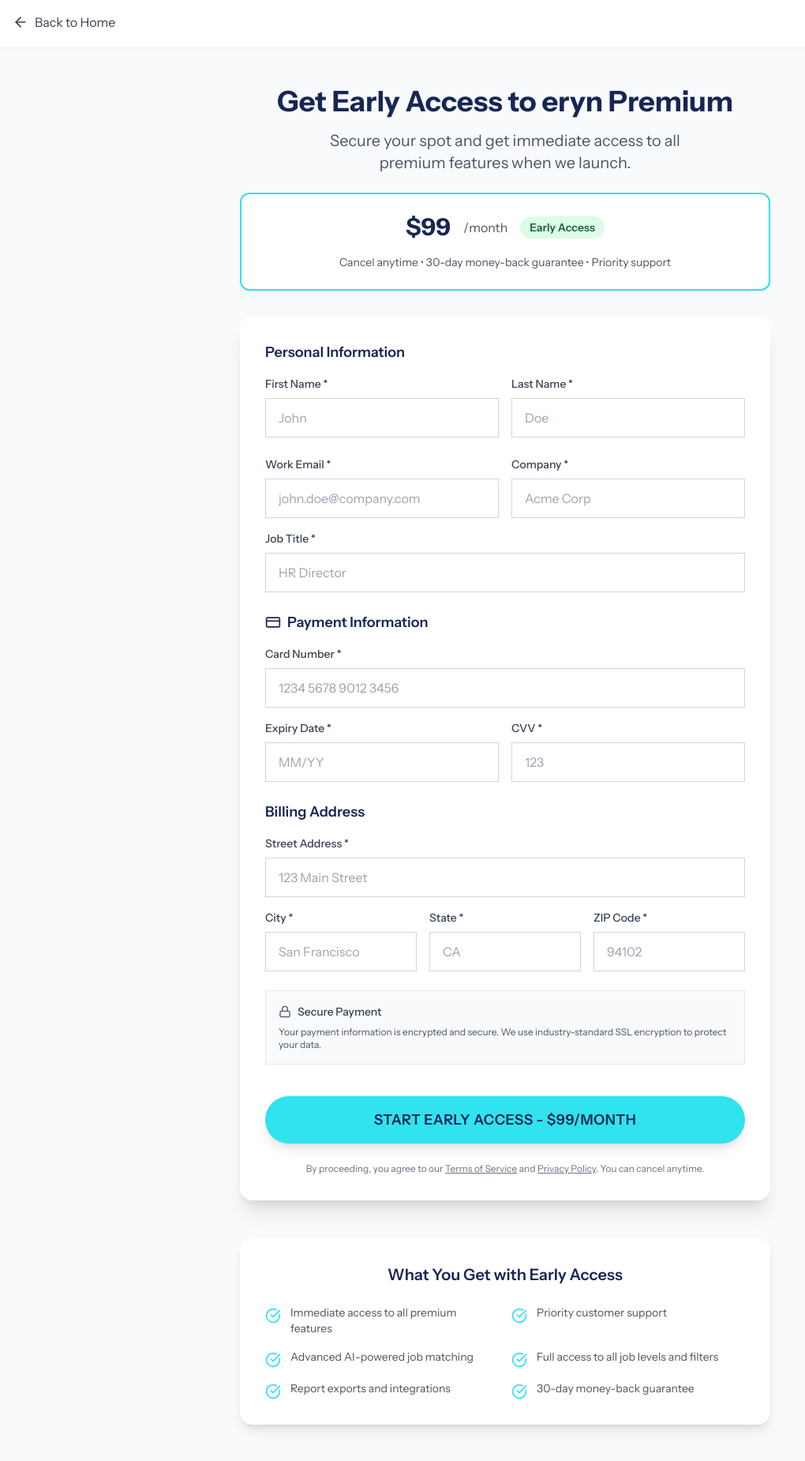
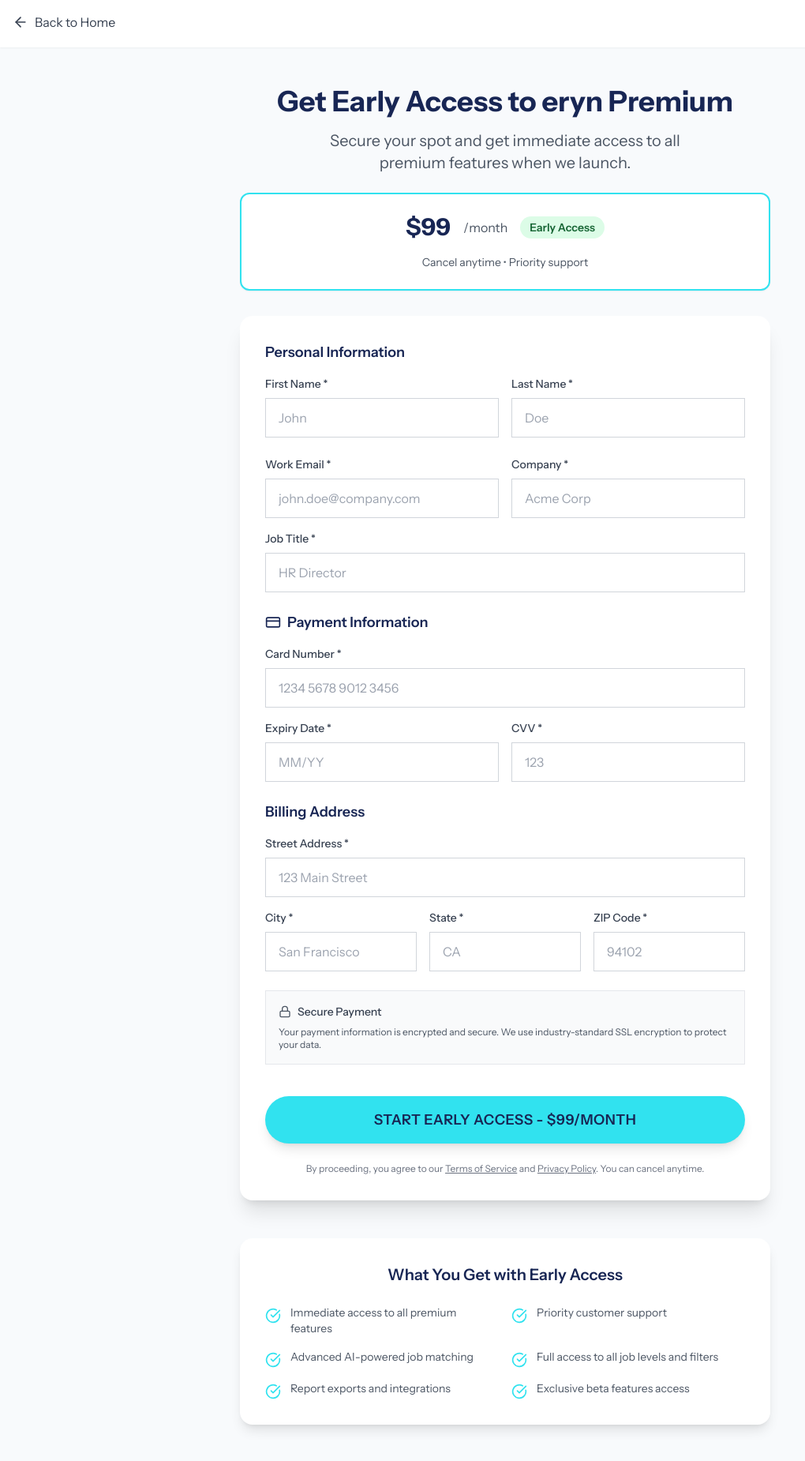
Before and after one commit to erynaicorp/erynbenchmark, a Next.js app: page /early-access in a window 1280 px wide. Shown: the whole page at 79% size, without its empty margins (0-1020 px from the left). Built offline with nearby package versions, Linux system fonts and the light colour scheme.

Commit message:
feat: remove money-back guarantee from early access page
Update layout to exclude money-back guarantee and add beta features note.

Co-authored-by: Jeremy <208181836+erynaicorp@users.noreply.github.com>

```diff
--- a/app/early-access/page.tsx
+++ b/app/early-access/page.tsx
@@ -105,7 +105,7 @@ export default function EarlyAccessPage() {
                   Early Access
                 </div>
               </div>
-              <p className="text-sm text-gray-600">Cancel anytime • 30-day money-back guarantee • Priority support</p>
+              <p className="text-sm text-gray-600">Cancel anytime • Priority support</p>
             </div>
           </div>
 
@@ -401,7 +401,7 @@ export default function EarlyAccessPage() {
               </div>
               <div className="flex items-start gap-3">
                 <CheckCircle className="w-5 h-5 mt-1 flex-shrink-0" style={{ color: "#31E2EF" }} />
-                <span className="text-sm text-gray-600">30-day money-back guarantee</span>
+                <span className="text-sm text-gray-600">Exclusive beta features access</span>
               </div>
             </div>
           </div>
```
